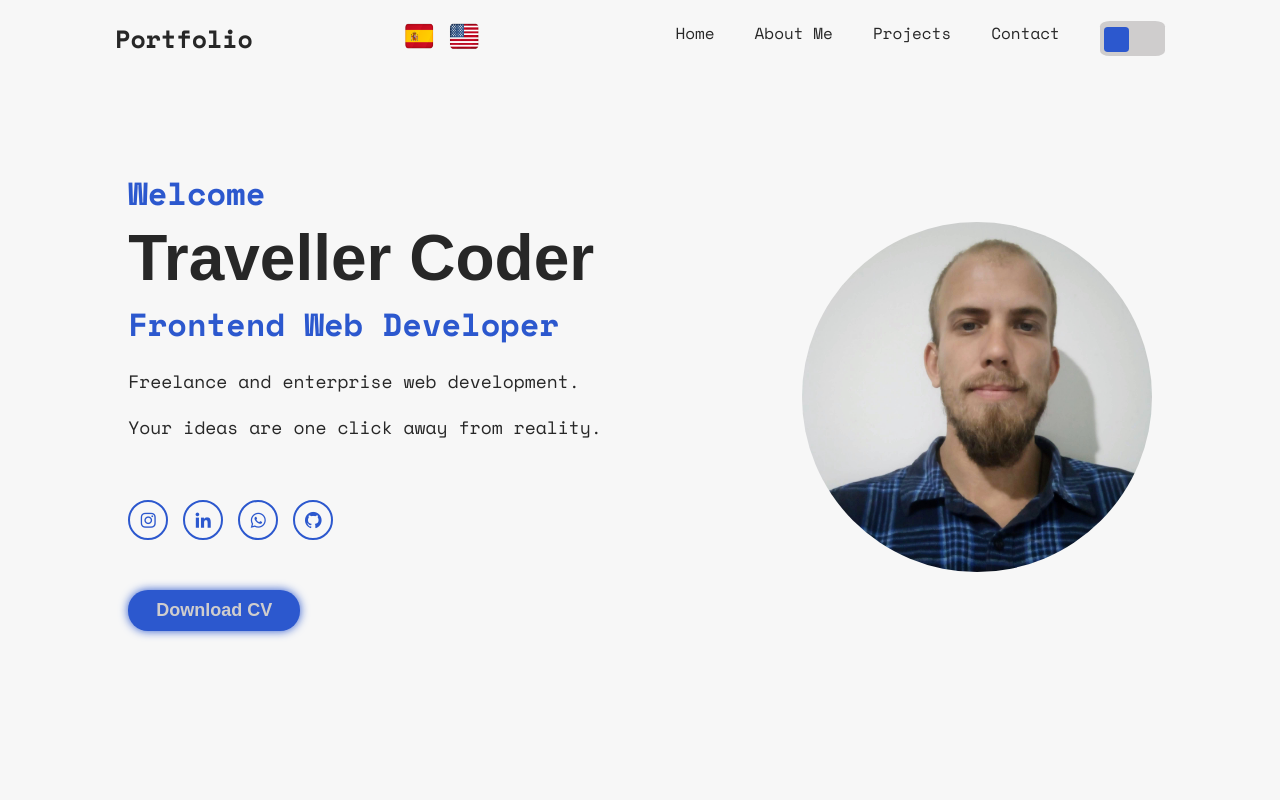
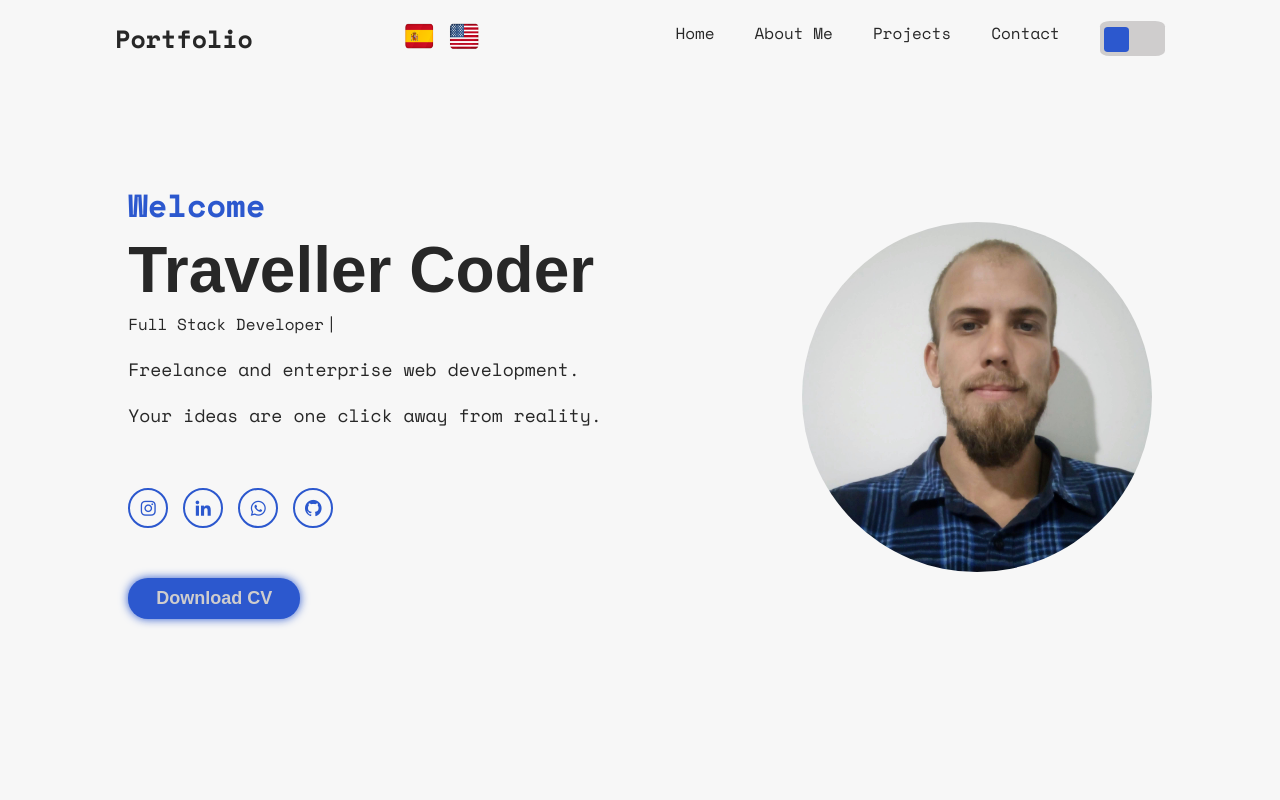
Before and after one commit to TravellerCoder/port-traveller-react, a React (Vite) app: page / in a window 1280 px wide. Shown: the top 800 px of the page. Built offline with nearby package versions, Linux system fonts and the light colour scheme; a web font is replaced by a local one.

Commit message:
animacion de textos de hero

```diff
--- a/src/assets/components/hero/Hero.jsx
+++ b/src/assets/components/hero/Hero.jsx
@@ -1,17 +1,32 @@
 import './Hero.css'
 import { useLanguage } from '../../context/UseLanguageContext.jsx'
-import { useEffect, useState } from 'react';
+import TextType from '../../gsap/TypeText.jsx'
 
 const Hero = () => {
     const { currentLanguage } = useLanguage();
 
+    //Textos de TextType segun idioma
+    const typeTexts = {
+        spanish: ["Desarrollo web Front End", "Desarrollo web Full Stack"],
+        english: ["Front End Developer", "Full Stack Developer"]
+    };
 
   return (
     <div className='home'>
     <div className="home-content">
         <h3 data-section="home"  data-value="home-subtitle">Bienvenido</h3>
         <h1>Traveller Coder</h1>
-        <h3 data-section="home"  data-value="home-subtitle-description"> Desarrollador Web Frontend</h3>
+
+        <TextType
+            text={typeTexts[currentLanguage]}
+            typingSpeed={75}
+            pauseDuration={1500}
+            showCursor={true}
+            cursorCharacter="|"
+        />
+
+        {/*<h3 data-section="home"  data-value="home-subtitle-description"> Desarrollador Web Frontend</h3>*/}
+
         <p data-section="home" className="home-description-text1" data-value="home-description-text1">Desarrollo web freelance y para empresas. </p>
         <p data-section="home"  data-value="home-description-text2">Tus ideas estan a un click de ser realidad.</p>
 
--- /dev/null
+++ b/src/assets/gsap/TypeText.css
@@ -0,0 +1,14 @@
+.text-type {
+  display: inline-block;
+  white-space: pre-wrap;
+}
+
+.text-type__cursor {
+  margin-left: 0.25rem;
+  display: inline-block;
+  opacity: 1;
+}
+
+.text-type__cursor--hidden {
+  display: none;
+}
--- /dev/null
+++ b/src/assets/gsap/TypeText.jsx
@@ -0,0 +1,173 @@
+'use client';
+
+import { useEffect, useRef, useState, createElement, useMemo, useCallback } from 'react';
+import { gsap } from 'gsap';
+import './TypeText.css';
+
+const TextType = ({
+  text,
+  as: Component = 'div',
+  typingSpeed = 50,
+  initialDelay = 0,
+  pauseDuration = 2000,
+  deletingSpeed = 30,
+  loop = true,
+  className = '',
+  showCursor = true,
+  hideCursorWhileTyping = false,
+  cursorCharacter = '|',
+  cursorClassName = '',
+  cursorBlinkDuration = 0.5,
+  textColors = [],
+  variableSpeed,
+  onSentenceComplete,
+  startOnVisible = false,
+  reverseMode = false,
+  ...props
+}) => {
+  const [displayedText, setDisplayedText] = useState('');
+  const [currentCharIndex, setCurrentCharIndex] = useState(0);
+  const [isDeleting, setIsDeleting] = useState(false);
+  const [currentTextIndex, setCurrentTextIndex] = useState(0);
+  const [isVisible, setIsVisible] = useState(!startOnVisible);
+  const cursorRef = useRef(null);
+  const containerRef = useRef(null);
+
+  const textArray = useMemo(() => (Array.isArray(text) ? text : [text]), [text]);
+
+  const getRandomSpeed = useCallback(() => {
+    if (!variableSpeed) return typingSpeed;
+    const { min, max } = variableSpeed;
+    return Math.random() * (max - min) + min;
+  }, [variableSpeed, typingSpeed]);
+
+  const getCurrentTextColor = () => {
+    if (textColors.length === 0) return;
+    return textColors[currentTextIndex % textColors.length];
+  };
+
+  useEffect(() => {
+    if (!startOnVisible || !containerRef.current) return;
+
+    const observer = new IntersectionObserver(
+      entries => {
+        entries.forEach(entry => {
+          if (entry.isIntersecting) {
+            setIsVisible(true);
+          }
+        });
+      },
+      { threshold: 0.1 }
+    );
+
+    observer.observe(containerRef.current);
+    return () => observer.disconnect();
+  }, [startOnVisible]);
+
+  useEffect(() => {
+    if (showCursor && cursorRef.current) {
+      gsap.set(cursorRef.current, { opacity: 1 });
+      gsap.to(cursorRef.current, {
+        opacity: 0,
+        duration: cursorBlinkDuration,
+        repeat: -1,
+        yoyo: true,
+        ease: 'power2.inOut'
+      });
+    }
+  }, [showCursor, cursorBlinkDuration]);
+
+  useEffect(() => {
+    if (!isVisible) return;
+
+    let timeout;
+    const currentText = textArray[currentTextIndex];
+    const processedText = reverseMode ? currentText.split('').reverse().join('') : currentText;
+
+    const executeTypingAnimation = () => {
+      if (isDeleting) {
+        if (displayedText === '') {
+          setIsDeleting(false);
+          if (currentTextIndex === textArray.length - 1 && !loop) {
+            return;
+          }
+
+          if (onSentenceComplete) {
+            onSentenceComplete(textArray[currentTextIndex], currentTextIndex);
+          }
+
+          setCurrentTextIndex(prev => (prev + 1) % textArray.length);
+          setCurrentCharIndex(0);
+          timeout = setTimeout(() => {}, pauseDuration);
+        } else {
+          timeout = setTimeout(() => {
+            setDisplayedText(prev => prev.slice(0, -1));
+          }, deletingSpeed);
+        }
+      } else {
+        if (currentCharIndex < processedText.length) {
+          timeout = setTimeout(
+            () => {
+              setDisplayedText(prev => prev + processedText[currentCharIndex]);
+              setCurrentCharIndex(prev => prev + 1);
+            },
+            variableSpeed ? getRandomSpeed() : typingSpeed
+          );
+        } else if (textArray.length > 1) {
+          timeout = setTimeout(() => {
+            setIsDeleting(true);
+          }, pauseDuration);
+        }
+      }
+    };
+
+    if (currentCharIndex === 0 && !isDeleting && displayedText === '') {
+      timeout = setTimeout(executeTypingAnimation, initialDelay);
+    } else {
+      executeTypingAnimation();
+    }
+
+    return () => clearTimeout(timeout);
+    // eslint-disable-next-line react-hooks/exhaustive-deps
+  }, [
+    currentCharIndex,
+    displayedText,
+    isDeleting,
+    typingSpeed,
+    deletingSpeed,
+    pauseDuration,
+    textArray,
+    currentTextIndex,
+    loop,
+    initialDelay,
+    isVisible,
+    reverseMode,
+    variableSpeed,
+    onSentenceComplete
+  ]);
+
+  const shouldHideCursor =
+    hideCursorWhileTyping && (currentCharIndex < textArray[currentTextIndex].length || isDeleting);
+
+  return createElement(
+    Component,
+    {
+      ref: containerRef,
+      className: `text-type ${className}`,
+      ...props
+    },
+    <span className="text-type__content" style={{ color: getCurrentTextColor() || 'inherit' }}>
+      {displayedText}
+    </span>,
+    showCursor && (
+      <span
+        ref={cursorRef}
+        className={`text-type__cursor ${cursorClassName} ${shouldHideCursor ? 'text-type__cursor--hidden' : ''}`}
+      >
+        {cursorCharacter}
+      </span>
+    )
+  );
+};
+
+export default TextType;
```
